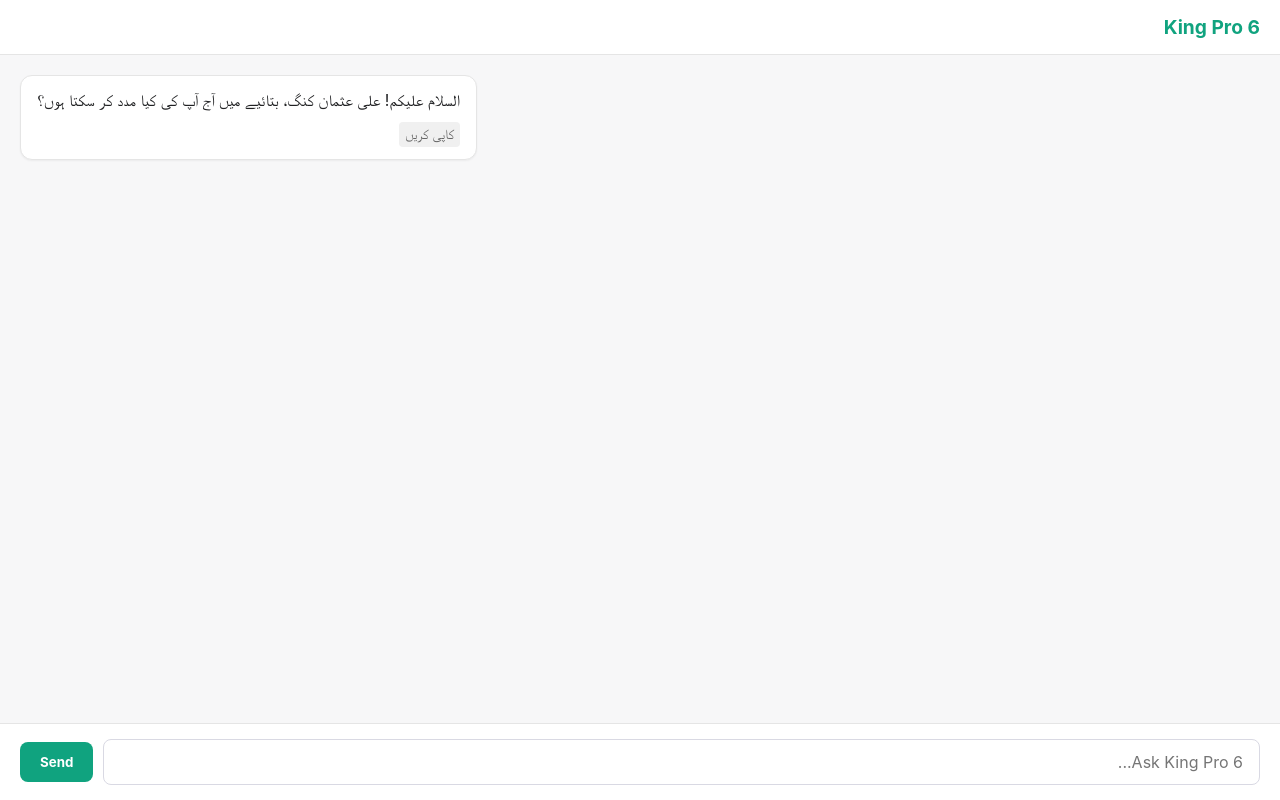
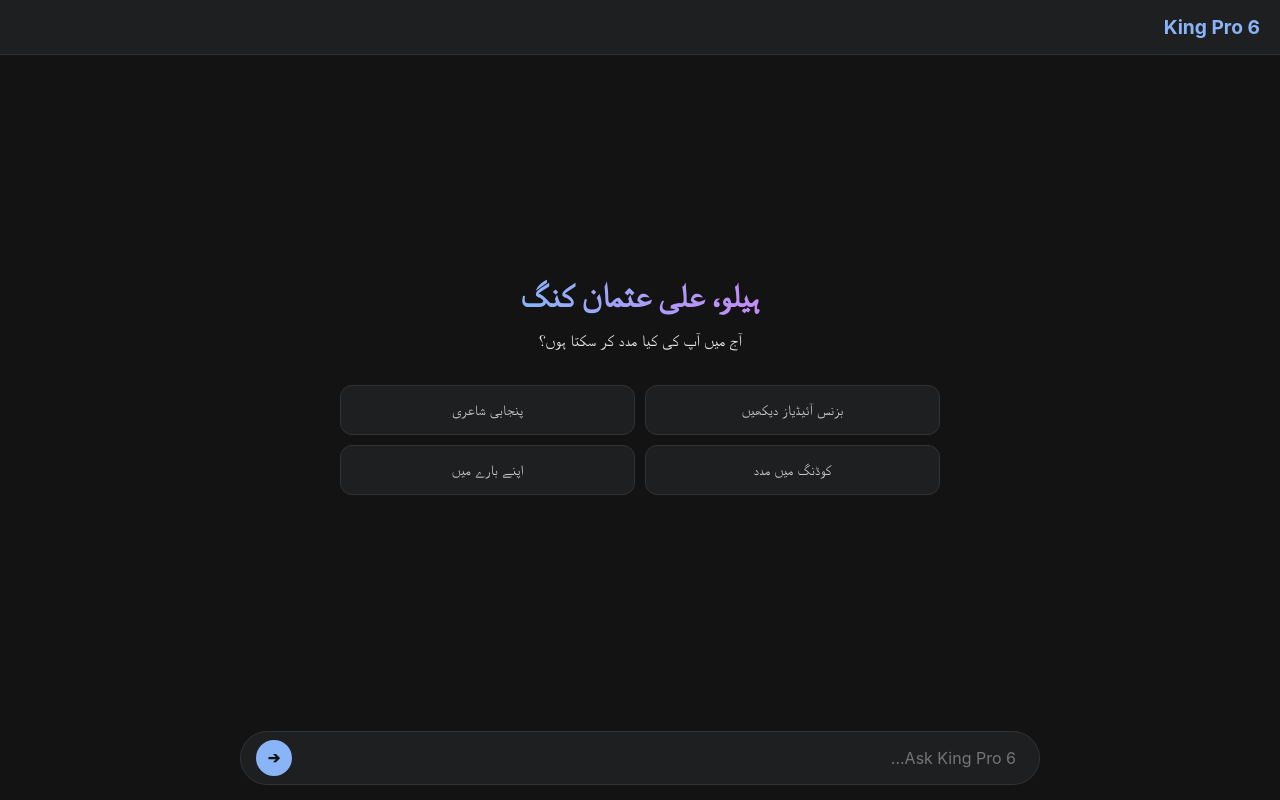
Before and after one commit to aliusmanking829-cell/King-pro-6, a plain HTML site: page index.html in a window 1280 px wide. Drawn offline with Linux system fonts and the light colour scheme.

Commit message:
Update index.html

```diff
--- a/index.html
+++ b/index.html
@@ -12,98 +12,138 @@
             font-family: -apple-system, BlinkMacSystemFont, "Segoe UI", Roboto, sans-serif;
         }
         body {
-            background-color: #f7f7f8;
-            color: #202123;
+            background-color: #131314;
+            color: #e3e3e3;
             height: 100vh;
             display: flex;
             flex-direction: column;
         }
+        /* Top Header */
         header {
             padding: 15px 20px;
-            background: #ffffff;
-            border-bottom: 1px solid #e5e5e5;
+            background: #1e1f20;
+            border-bottom: 1px solid #333;
             display: flex;
             justify-content: space-between;
             align-items: center;
         }
         h1 {
             font-size: 1.2rem;
-            color: #10a37f;
+            color: #8ab4f8;
+            font-weight: bold;
         }
+        /* Chat Main Screen */
         .chat-container {
             flex: 1;
             overflow-y: auto;
             padding: 20px;
             display: flex;
             flex-direction: column;
+            gap: 20px;
+            max-width: 800px;
+            width: 100%;
+            margin: 0 auto;
+        }
+        /* Welcome / Front Board Screen */
+        .welcome-screen {
+            display: flex;
+            flex-direction: column;
+            justify-content: center;
+            align-items: center;
+            flex: 1;
+            text-align: center;
             gap: 15px;
         }
+        .welcome-screen h2 {
+            font-size: 2rem;
+            background: linear-gradient(90deg, #8ab4f8, #c58af9);
+            -webkit-background-clip: text;
+            -webkit-text-fill-color: transparent;
+        }
+        .suggestions-grid {
+            display: grid;
+            grid-template-columns: repeat(auto-fit, minmax(200px, 1fr));
+            gap: 10px;
+            width: 100%;
+            max-width: 600px;
+            margin-top: 20px;
+        }
+        .suggestion-card {
+            background: #1e1f20;
+            border: 1px solid #333;
+            padding: 15px;
+            border-radius: 12px;
+            cursor: pointer;
+            font-size: 0.9rem;
+            color: #c4c7c5;
+            transition: background 0.2s;
+        }
+        .suggestion-card:hover {
+            background: #2d2e30;
+        }
+        /* Message Bubbles */
         .message {
             max-width: 85%;
-            padding: 12px 16px;
-            border-radius: 12px;
+            padding: 12px 18px;
+            border-radius: 16px;
             line-height: 1.6;
             word-wrap: break-word;
-            position: relative;
         }
         .user-message {
-            background: #10a37f;
-            color: white;
+            background: #2b2c2f;
+            color: #e3e3e3;
             align-self: flex-start;
+            border-bottom-right-radius: 4px;
         }
         .ai-message {
-            background: #ffffff;
-            color: #202123;
+            background: #1e1f20;
+            color: #e3e3e3;
             align-self: flex-end;
-            border: 1px solid #e5e5e5;
-            box-shadow: 0 1px 2px rgba(0,0,0,0.05);
+            border: 1px solid #333;
+            border-bottom-left-radius: 4px;
         }
-        .message-actions {
-            margin-top: 8px;
+        /* Bottom Input Area */
+        .input-container-wrapper {
+            padding: 15px 20px;
+            background: #131314;
             display: flex;
-            gap: 10px;
-            font-size: 0.85rem;
-            color: #666;
-        }
-        .message-actions span {
-            cursor: pointer;
-            padding: 2px 6px;
-            border-radius: 4px;
-            background: #f0f0f0;
-        }
-        .message-actions span:hover {
-            background: #e0e0e0;
+            justify-content: center;
         }
         .input-container {
-            padding: 15px 20px;
-            background: #ffffff;
-            border-top: 1px solid #e5e5e5;
             display: flex;
-            gap: 10px;
             align-items: center;
+            background: #1e1f20;
+            border: 1px solid #333;
+            border-radius: 30px;
+            padding: 8px 15px;
+            width: 100%;
+            max-width: 800px;
         }
         input {
             flex: 1;
-            padding: 12px 16px;
-            border: 1px solid #d9d9e3;
-            border-radius: 8px;
+            background: transparent;
+            border: none;
             outline: none;
+            color: #e3e3e3;
             font-size: 1rem;
-        }
-        input:focus {
-            border-color: #10a37f;
+            padding: 8px;
         }
         button {
-            padding: 12px 20px;
-            background: #10a37f;
-            color: white;
+            background: #8ab4f8;
+            color: #131314;
             border: none;
-            border-radius: 8px;
+            border-radius: 50%;
+            width: 36px;
+            height: 36px;
+            cursor: pointer;
             font-weight: bold;
-            cursor: pointer;
+            display: flex;
+            align-items: center;
+            justify-content: center;
+            transition: background 0.2s;
         }
         button:hover {
-            background: #0d8c6d;
+            background: #aecbfa;
         }
     </style>
 </head>
@@ -114,28 +154,48 @@
     </header>
 
     <div class="chat-container" id="chatContainer">
-        <div class="message ai-message">
-            السلام علیکم! علی عثمان کنگ، بتائیے میں آج آپ کی کیا مدد کر سکتا ہوں؟
-            <div class="message-actions">
-                <span onclick="copyText(this)">کاپی کریں</span>
+        <!-- Front Board / Welcome Section -->
+        <div class="welcome-screen" id="welcomeScreen">
+            <h2>ہیلو، علی عثمان کنگ</h2>
+            <p>آج میں آپ کی کیا مدد کر سکتا ہوں؟</p>
+            <div class="suggestions-grid">
+                <div class="suggestion-card" onclick="sendPreset('ایک نیا بزنس آئیڈیا بتائیں')">بزنس آئیڈیاز دیکھیں</div>
+                <div class="suggestion-card" onclick="sendPreset('پنجابی میں ایک خوبصورت شعر سنائیں')">پنجابی شاعری</div>
+                <div class="suggestion-card" onclick="sendPreset('کوڈنگ میں مدد کریں')">کوڈنگ میں مدد</div>
+                <div class="suggestion-card" onclick="sendPreset('اپنے بارے میں بتاؤ')">اپنے بارے میں</div>
             </div>
         </div>
     </div>
 
-    <div class="input-container">
-        <input type="text" id="userInput" placeholder="Ask King Pro 6..." onkeypress="handleKeyPress(event)">
-        <button onclick="sendMessage()">Send</button>
+    <div class="input-container-wrapper">
+        <div class="input-container">
+            <input type="text" id="userInput" placeholder="Ask King Pro 6..." onkeypress="handleKeyPress(event)">
+            <button onclick="sendMessage()">➔</button>
+        </div>
     </div>
 
     <script>
         const apiKey = "AQ.Ab8RN6ImIZ2Oiy0WyfLUR0_ud4PvuZNxclU2PCN_yo4LfLSFXA";
+        let isFirstMessage = true;
+
+        function sendPreset(text) {
+            document.getElementById("userInput").value = text;
+            sendMessage();
+        }
 
         async function sendMessage() {
             const inputField = document.getElementById("userInput");
             const chatContainer = document.getElementById("chatContainer");
+            const welcomeScreen = document.getElementById("welcomeScreen");
             const text = inputField.value.trim();
 
             if (!text) return;
+
+            // Remove welcome screen on first message
+            if (isFirstMessage && welcomeScreen) {
+                welcomeScreen.remove();
+                isFirstMessage = false;
+            }
 
             // User Message
             const userMsg = document.createElement("div");
@@ -164,13 +224,7 @@
 
                 const data = await response.json();
                 if (data.candidates && data.candidates[0].content.parts[0].text) {
-                    const replyText = data.candidates[0].content.parts[0].text;
-                    aiMsg.innerHTML = `
-                        ${escapeHtml(replyText)}
-                        <div class="message-actions">
-                            <span onclick="copyText(this)">کاپی کریں</span>
-                        </div>
-                    `;
+                    aiMsg.innerText = data.candidates[0].content.parts[0].text;
                 } else {
                     aiMsg.innerText = "معذرت، کوئی جواب موصول نہیں ہوا۔";
                 }
@@ -178,22 +232,6 @@
                 aiMsg.innerText = "کنکشن کا مسئلہ ہے، براہ کرم دوبارہ کوشش کریں۔";
             }
             chatContainer.scrollTop = chatContainer.scrollHeight;
-        }
-
-        function copyText(element) {
-            const messageBox = element.closest('.message');
-            // صرف متن حاصل کریں (بغیر ایکشن بٹن کے)
-            const clone = messageBox.cloneNode(true);
-            const actions = clone.querySelector('.message-actions');
-            if (actions) actions.remove();
-
-            navigator.clipboard.writeText(clone.innerText.trim()).then(() => {
-                alert("متن کاپی ہو گیا ہے!");
-            });
-        }
-
-        function escapeHtml(text) {
-            return text.replace(/&/g, "&amp;").replace(/</g, "&lt;").replace(/>/g, "&gt;");
         }
 
         function handleKeyPress(event) {
```
